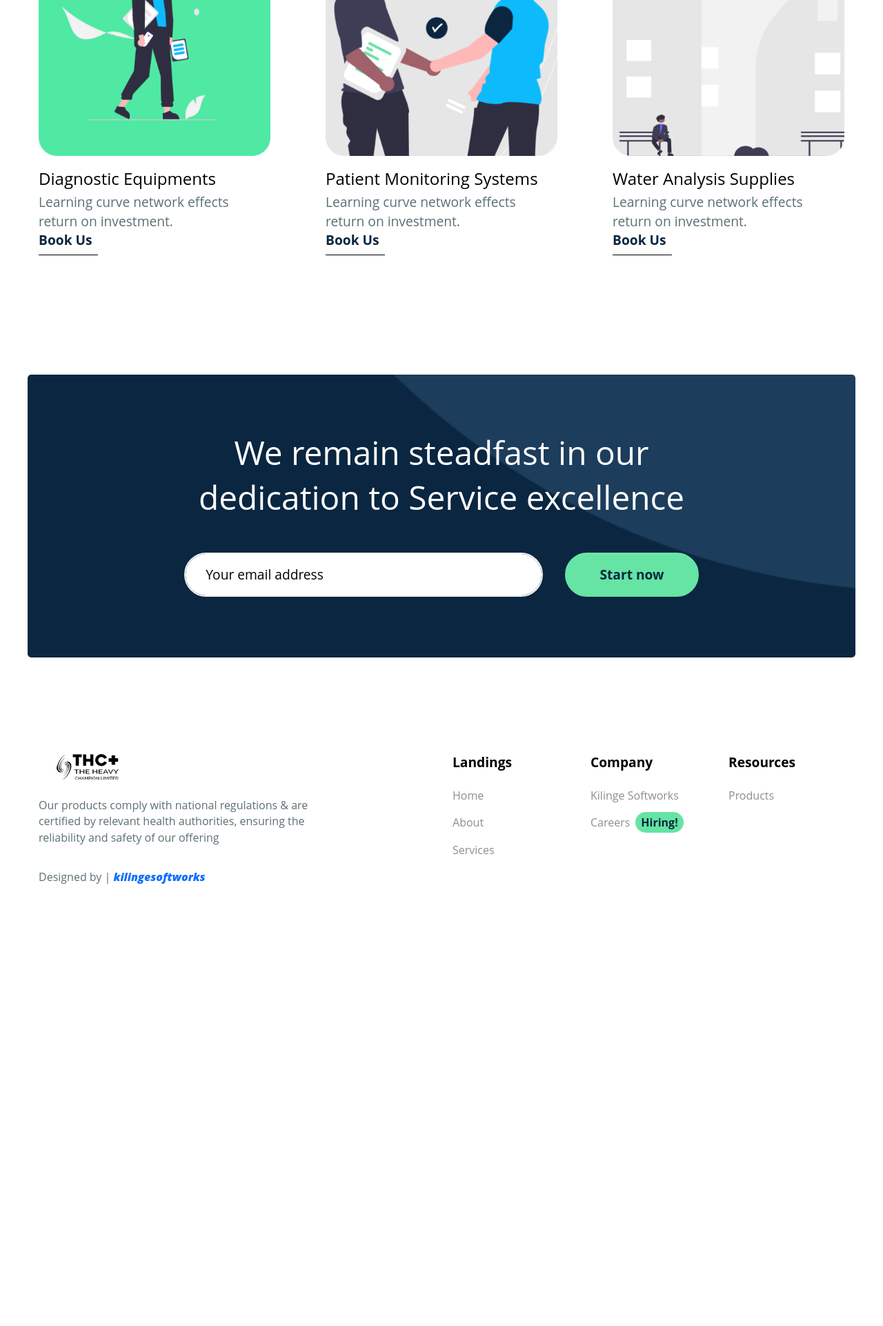
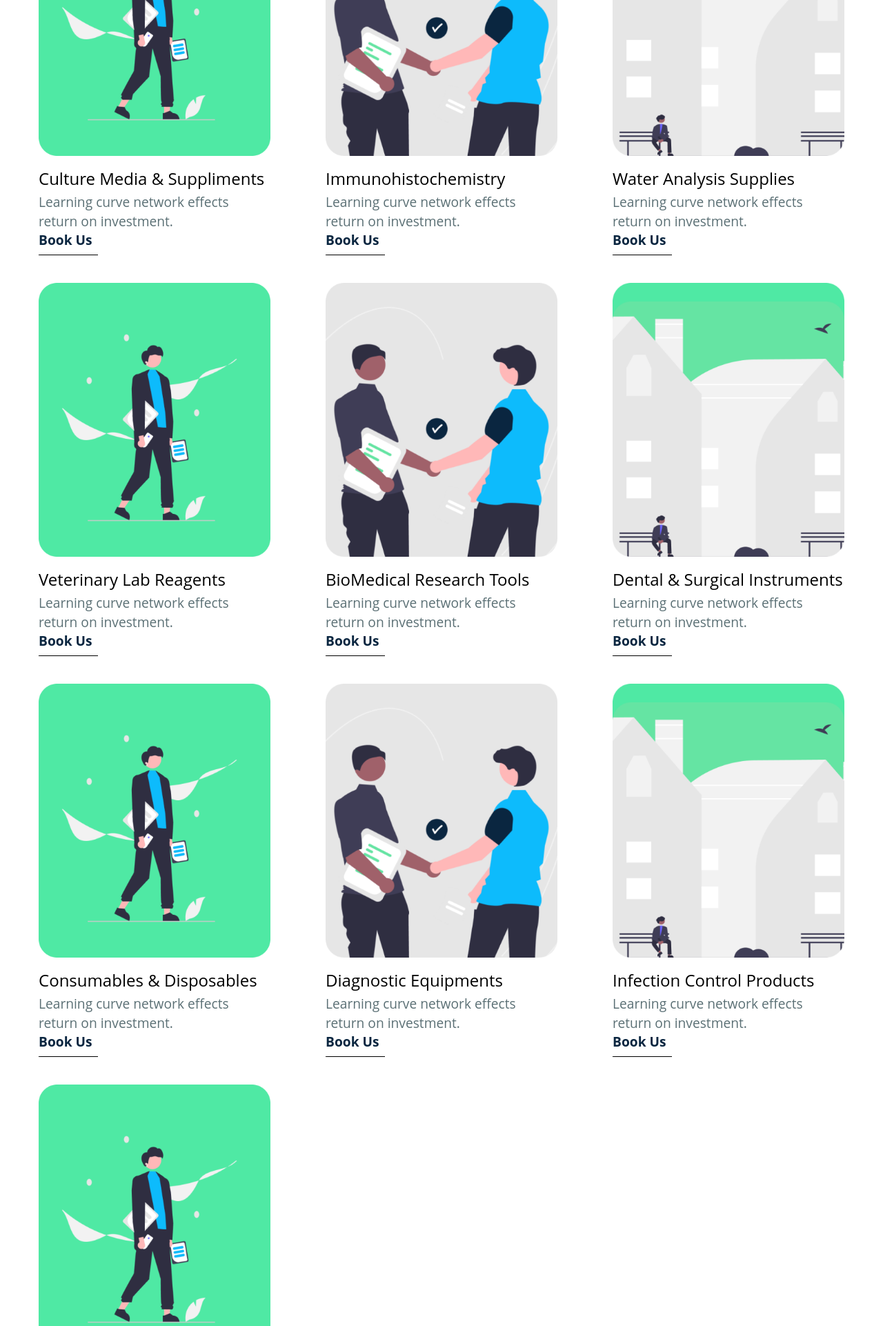
Before and after one commit to Jacobgijah/heavy_champion_webapp, a Django app: page /services/ in a window 1280 px wide. Shown: the part 482-2404 px from the top of the page at 69% size. Before the commit the page ends 1763 px from the top, so only its background shows below. Run offline with Django 5.2, Linux system fonts and the light colour scheme; some libraries are stand-ins or nearby versions.

Commit message:
update template setup

```diff
--- a/templates/pages/about.html
+++ b/templates/pages/about.html
@@ -33,11 +33,11 @@
 
   <div class="container">
     <div class="gallery-wraper">
-      <div class="img-wraper"><img class="img-fluid" src="{% static "assets/img/gallery/1.png" %}" alt="" /></div>
+      <div class="img-wraper"><img class="img-fluid" src="{% static "assets/img/gallery/77.jpg" %}" alt="" /></div>
       <div class="img-wraper"><img class="img-fluid" src="{% static 'assets/img/gallery/pexels-chokniti-khongchum-2280547.jpg' %}" alt="" /></div>
       <div class="img-wraper"><img class="img-fluid" src="{% static 'assets/img/gallery/3.png' %}" alt="" /></div>
       <div class="img-wraper"><img class="img-fluid" src="{% static 'assets/img/gallery/4.png' %}" alt="" /></div>
-      <div class="img-wraper"><img class="img-fluid" src="{% static 'assets/img/gallery/5.png' %}" alt="" /></div>
+      <div class="img-wraper"><img class="img-fluid" src="{% static 'assets/img/gallery/66.webp' %}" alt="" /></div>
     </div>
     <div class="px-xl-8 px-md-5 px-3 py-8">
       <p class="fs-1">Our Story</p>
--- a/templates/pages/services.html
+++ b/templates/pages/services.html
@@ -16,15 +16,52 @@ Services
     <h2 class="mx-auto text-center fs-lg-6 fs-md-5 w-lg-75">What We Offer</h2>
     <div class="row gx-xl-7 mt-5">
       <div class="col-md-4 mb-6 mb-md-0 text-center text-md-start"><img class="w-50 w-md-100" src="{% static "assets/img/services/1.png" %}" alt="" />
-        <h4 class="mt-3 my-1">Diagnostic Equipments</h4>
+        <h4 class="mt-3 my-1">Culture Media & Suppliments</h4>
         <p class="fs-1 mb-0">Learning curve network effects return on investment.</p><a class="text-dark fs-1 pb-2 fw-bold border-black border-bottom text-decoration-none" href="#">Book Us<i class="fa-solid fa-arrow-right ms-2"></i></a>
       </div>
       <div class="col-md-4 mb-6 mb-md-0 text-center text-md-start"><img class="w-50 w-md-100" src="{% static 'assets/img/services/2.png' %}" alt="" />
-        <h4 class="mt-3 my-1">Patient Monitoring Systems</h4>
+        <h4 class="mt-3 my-1">Immunohistochemistry</h4>
         <p class="fs-1 mb-0">Learning curve network effects return on investment.</p><a class="text-dark fs-1 pb-2 fw-bold border-black border-bottom text-decoration-none" href="#">Book Us<i class="fa-solid fa-arrow-right ms-2"></i></a>
       </div>
       <div class="col-md-4 mb-6 mb-md-0 text-center text-md-start"><img class="w-50 w-md-100" src="{% static "assets/img/services/3.png" %}" alt="" />
         <h4 class="mt-3 my-1">Water Analysis Supplies</h4>
+        <p class="fs-1 mb-0">Learning curve network effects return on investment.</p><a class="text-dark fs-1 pb-2 fw-bold border-black border-bottom text-decoration-none" href="#">Book Us<i class="fa-solid fa-arrow-right ms-2"></i></a>
+      </div>
+    </div>
+
+    <div class="row gx-xl-7 mt-5">
+      <div class="col-md-4 mb-6 mb-md-0 text-center text-md-start"><img class="w-50 w-md-100" src="{% static "assets/img/services/1.png" %}" alt="" />
+        <h4 class="mt-3 my-1">Veterinary Lab Reagents</h4>
+        <p class="fs-1 mb-0">Learning curve network effects return on investment.</p><a class="text-dark fs-1 pb-2 fw-bold border-black border-bottom text-decoration-none" href="#">Book Us<i class="fa-solid fa-arrow-right ms-2"></i></a>
+      </div>
+      <div class="col-md-4 mb-6 mb-md-0 text-center text-md-start"><img class="w-50 w-md-100" src="{% static 'assets/img/services/2.png' %}" alt="" />
+        <h4 class="mt-3 my-1">BioMedical Research Tools</h4>
+        <p class="fs-1 mb-0">Learning curve network effects return on investment.</p><a class="text-dark fs-1 pb-2 fw-bold border-black border-bottom text-decoration-none" href="#">Book Us<i class="fa-solid fa-arrow-right ms-2"></i></a>
+      </div>
+      <div class="col-md-4 mb-6 mb-md-0 text-center text-md-start"><img class="w-50 w-md-100" src="{% static "assets/img/services/3.png" %}" alt="" />
+        <h4 class="mt-3 my-1"> Dental & Surgical Instruments</h4>
+        <p class="fs-1 mb-0">Learning curve network effects return on investment.</p><a class="text-dark fs-1 pb-2 fw-bold border-black border-bottom text-decoration-none" href="#">Book Us<i class="fa-solid fa-arrow-right ms-2"></i></a>
+      </div>
+    </div>
+
+    <div class="row gx-xl-7 mt-5">
+      <div class="col-md-4 mb-6 mb-md-0 text-center text-md-start"><img class="w-50 w-md-100" src="{% static "assets/img/services/1.png" %}" alt="" />
+        <h4 class="mt-3 my-1">Consumables & Disposables</h4>
+        <p class="fs-1 mb-0">Learning curve network effects return on investment.</p><a class="text-dark fs-1 pb-2 fw-bold border-black border-bottom text-decoration-none" href="#">Book Us<i class="fa-solid fa-arrow-right ms-2"></i></a>
+      </div>
+      <div class="col-md-4 mb-6 mb-md-0 text-center text-md-start"><img class="w-50 w-md-100" src="{% static 'assets/img/services/2.png' %}" alt="" />
+        <h4 class="mt-3 my-1"> Diagnostic Equipments</h4>
+        <p class="fs-1 mb-0">Learning curve network effects return on investment.</p><a class="text-dark fs-1 pb-2 fw-bold border-black border-bottom text-decoration-none" href="#">Book Us<i class="fa-solid fa-arrow-right ms-2"></i></a>
+      </div>
+      <div class="col-md-4 mb-6 mb-md-0 text-center text-md-start"><img class="w-50 w-md-100" src="{% static "assets/img/services/3.png" %}" alt="" />
+        <h4 class="mt-3 my-1"> Infection Control Products</h4>
+        <p class="fs-1 mb-0">Learning curve network effects return on investment.</p><a class="text-dark fs-1 pb-2 fw-bold border-black border-bottom text-decoration-none" href="#">Book Us<i class="fa-solid fa-arrow-right ms-2"></i></a>
+      </div>
+    </div>
+
+    <div class="row gx-xl-7 mt-5">
+      <div class="col-md-4 mb-6 mb-md-0 text-center text-md-start"><img class="w-50 w-md-100" src="{% static "assets/img/services/1.png" %}" alt="" />
+        <h4 class="mt-3 my-1">Patient Monitoring Systems</h4>
         <p class="fs-1 mb-0">Learning curve network effects return on investment.</p><a class="text-dark fs-1 pb-2 fw-bold border-black border-bottom text-decoration-none" href="#">Book Us<i class="fa-solid fa-arrow-right ms-2"></i></a>
       </div>
     </div>
```
Also changed, not shown: templates/pages/products.html (+12 -12 lines), readme.md (added), static/assets/img/gallery/33.jpeg (added), static/assets/img/gallery/44.png (added), static/assets/img/gallery/55.png (added), static/assets/img/gallery/66.webp (added), static/assets/img/gallery/77.jpg (added), static/assets/img/services/111.jpg (deleted), static/assets/img/services/33.jpeg (added), static/assets/img/services/44.png (added), static/assets/img/services/55.png (added), static/assets/img/services/66.webp (added), static/assets/img/services/77.jpg (added).
